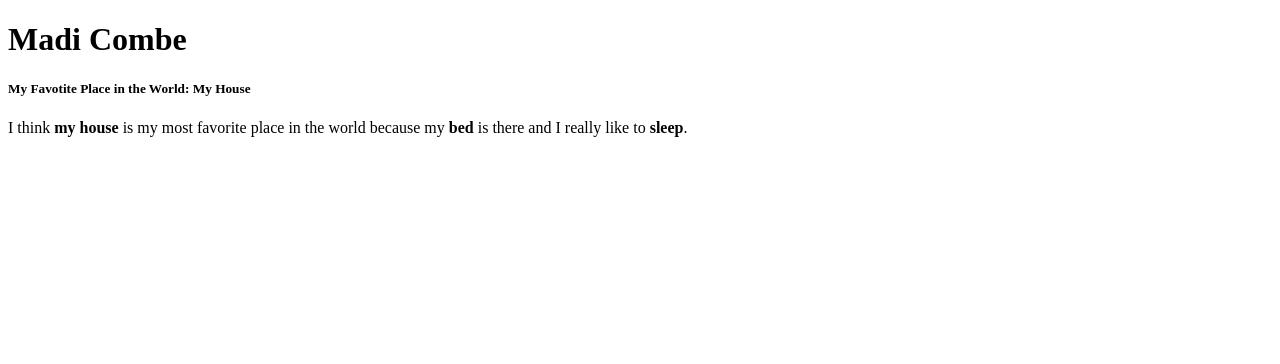
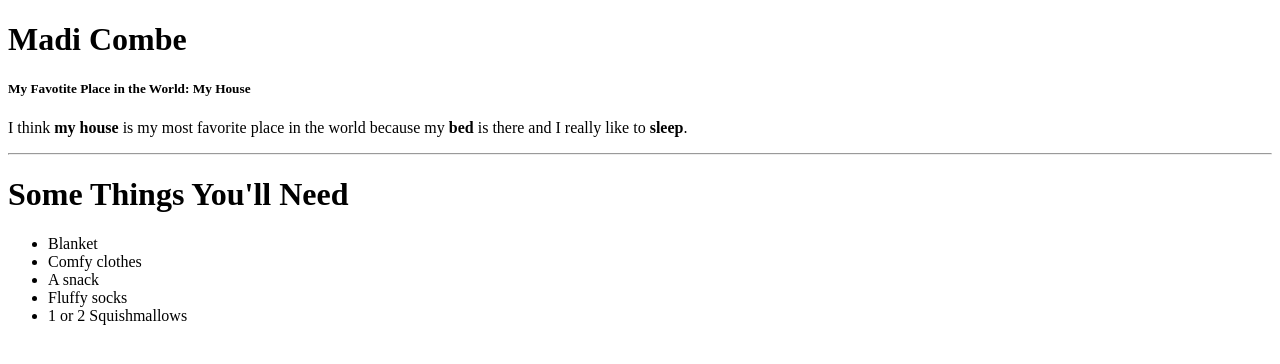
Before and after one commit to 44-563-WebApps-F21/webapps-f21-assignment-3-MadiCombe, a plain HTML site: page index.html in a window 1280 px wide. Drawn offline with Linux system fonts and the light colour scheme.

Commit message:
added unordered list

```diff
--- a/index.html
+++ b/index.html
@@ -8,5 +8,14 @@
     <h5>My Favotite Place in the World: My House</h5>
     <p>I think <b>my house</b> is my most favorite place in the world
         because my <b>bed</b> is there and I really like to <b>sleep</b>.</p>
+    <hr>
+    <h1>Some Things You'll Need</h1>
+<ul>
+    <li>Blanket</li>
+    <li>Comfy clothes</li>
+    <li>A snack</li>
+    <li>Fluffy socks</li>
+    <li>1 or 2 Squishmallows</li>
+</ul>
 </body>
 </html>
```
